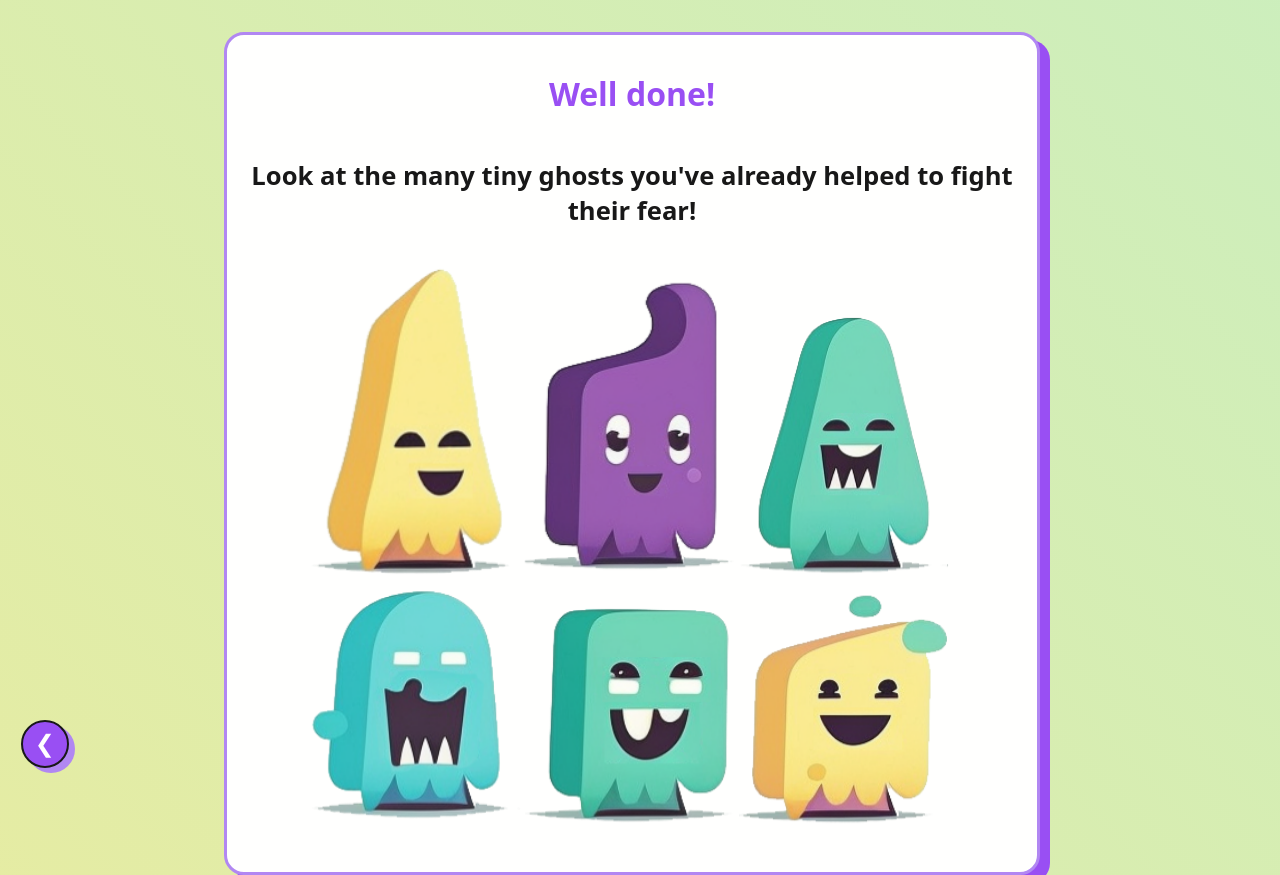
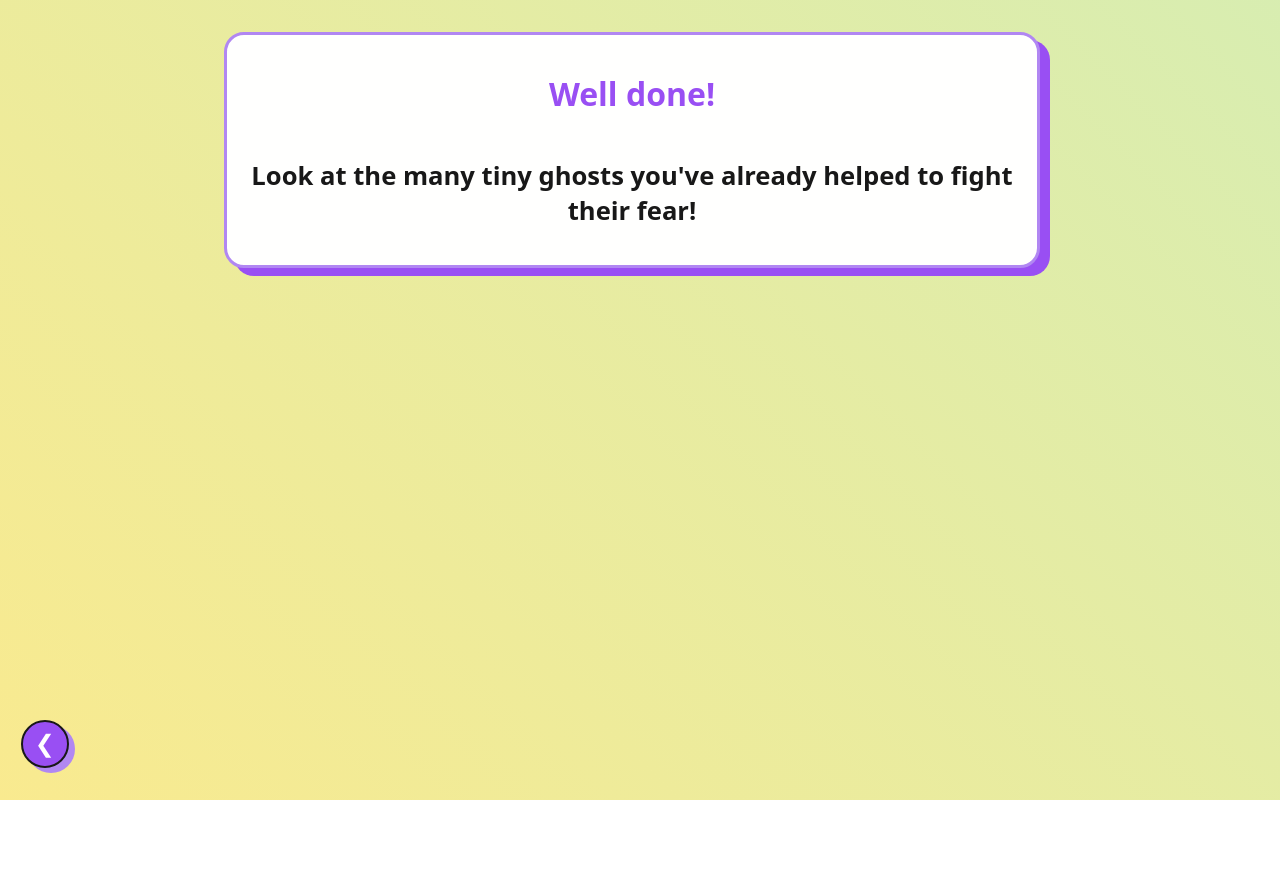
Before and after one commit to salaos/capstone-project, a Next.js app: page /wellDone in a window 1280 px wide. After the commit the page ends 800 px from the top, so only its background shows below. Built offline with nearby package versions, Linux system fonts and the light colour scheme.

Commit message:
change next.config.js to default

```diff
--- a/pages/wellDone.js
+++ b/pages/wellDone.js
@@ -18,44 +18,7 @@ export default function WellDonePage({ onAddChallenge }) {
           Look at the many tiny ghosts you've already helped to fight their
           fear!
         </h2>
-        <ImageContainer>
-          <BouncyImage1
-            src={"/images/imghappy1.png"}
-            alt="profile pic"
-            width={50}
-            height={50}
-          />
-          <BouncyImage2
-            src={"/images/imghappy2.png"}
-            alt="profile pic"
-            width={50}
-            height={50}
-          />
-          <BouncyImage3
-            src={"/images/imghappy3.png"}
-            alt="profile pic"
-            width={50}
-            height={50}
-          />
-          <BouncyImage2
-            src={"/images/imghappy16.png"}
-            alt="profile pic"
-            width={50}
-            height={50}
-          />
-          <BouncyImage3
-            src={"/images/imghappy5.png"}
-            alt="profile pic"
-            width={50}
-            height={50}
-          />
-          <BouncyImage1
-            src={"/images/imghappy8.png"}
-            alt="profile pic"
-            width={50}
-            height={50}
-          />
-        </ImageContainer>
+
         <Link href="/" aria-label="back">
           <RoundButtonBack>❮</RoundButtonBack>
         </Link>
@@ -63,45 +26,3 @@ export default function WellDonePage({ onAddChallenge }) {
     </main>
   );
 }
-const BouncyImage1 = styled(Image)`
-  animation: bounce 0.3s infinite alternate;
-
-  @keyframes bounce {
-    from {
-      transform: translateY(0);
-    }
-    to {
-      transform: translateY(-10px);
-
-      opacity: 0.9;
-    }
-  }
-`;
-const BouncyImage2 = styled(Image)`
-  animation: bounce 0.2s infinite alternate;
-
-  @keyframes bounce {
-    from {
-      transform: translateY(0);
-    }
-    to {
-      transform: translateY(-10px);
-
-      opacity: 0.9;
-    }
-  }
-`;
-const BouncyImage3 = styled(Image)`
-  animation: bounce 0.4s infinite alternate;
-
-  @keyframes bounce {
-    from {
-      transform: translateY(0);
-    }
-    to {
-      transform: translateY(-10px);
-
-      opacity: 0.9;
-    }
-  }
-`;
```
Also changed, not shown: components/Challenges.js (+1 -31 lines).
